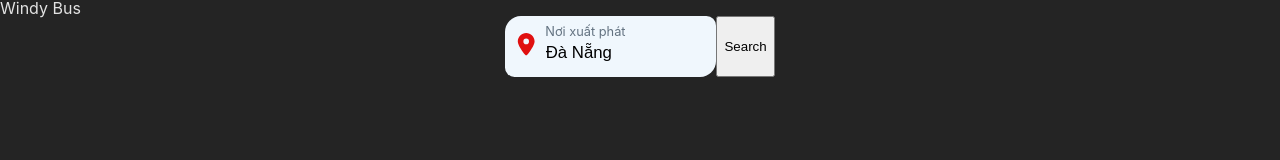
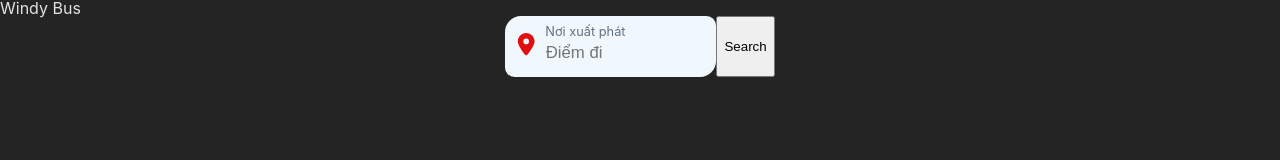
Before and after one commit to yudlinh0810/fe-bookticket-v, a React (Vite) app: page / in a window 1280 px wide. Shown: the top 160 px of the page. Built offline with nearby package versions, Linux system fonts and the light colour scheme.

Commit message:
fix: props Input

```diff
--- a/src/components/Input.tsx
+++ b/src/components/Input.tsx
@@ -3,7 +3,7 @@ import styled from "../styles/modules/Input.module.scss";
 import { InputProps } from "../types/props";
 
 const Input = forwardRef<HTMLInputElement, InputProps>(
-  ({ type = "text", valueIn, placeholder = "...", onChange, onFocus }, ref) => {
+  ({ type = "text", value, placeholder = "...", onChange, onFocus }, ref) => {
     const handleFocus = (event: React.FocusEvent<HTMLInputElement>) => {
       if (onFocus) {
         onFocus(document.activeElement === event.target);
@@ -22,7 +22,7 @@ const Input = forwardRef<HTMLInputElement, InputProps>(
           className={styled["input-search"]}
           type={type}
           ref={ref}
-          value={valueIn}
+          value={value}
           onChange={onChangeInput}
           placeholder={placeholder}
           onFocus={handleFocus}
```
